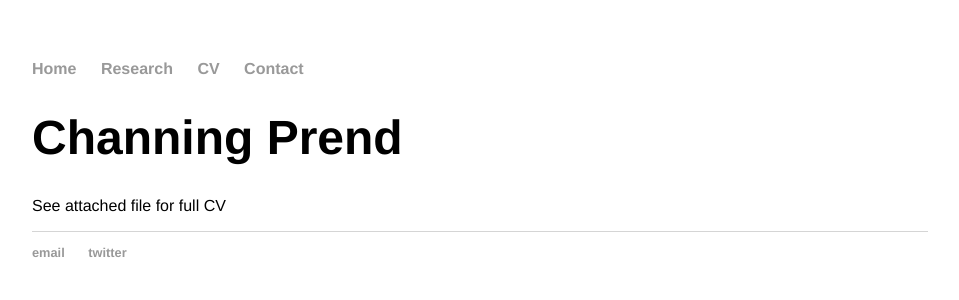
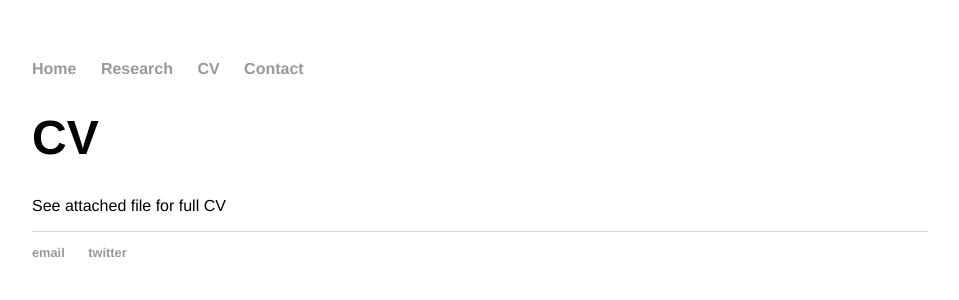
Before and after one commit to cprend/cprend.github.io, a Jekyll site: the page cv/index.html, which Jekyll copies as it is, in a window 1280 px wide. Shown: the top 300 px of the page, without its empty margins (160-1119 px from the left). Built offline with Jekyll 4.4.1, drawn with Linux system fonts in a browser that asks for light colours.

Commit message:
Update index.html

```diff
--- a/cv/index.html
+++ b/cv/index.html
@@ -1,7 +1,7 @@
 <!DOCTYPE html>
 	<html>
 		<head>
-			<title>Channing Prend</title>
+			<title>CV</title>
 			<!-- link to main stylesheet -->
 			<link rel="stylesheet" type="text/css" href="/css/main.css">
 		</head>
@@ -17,7 +17,7 @@
 			<div class="container">
 
 			<div class="blurb">
-	<h1>Channing Prend</h1>
+	<h1>CV</h1>
 		<p>See attached file for full CV</p>
 </div><!-- /.blurb -->
 
```
